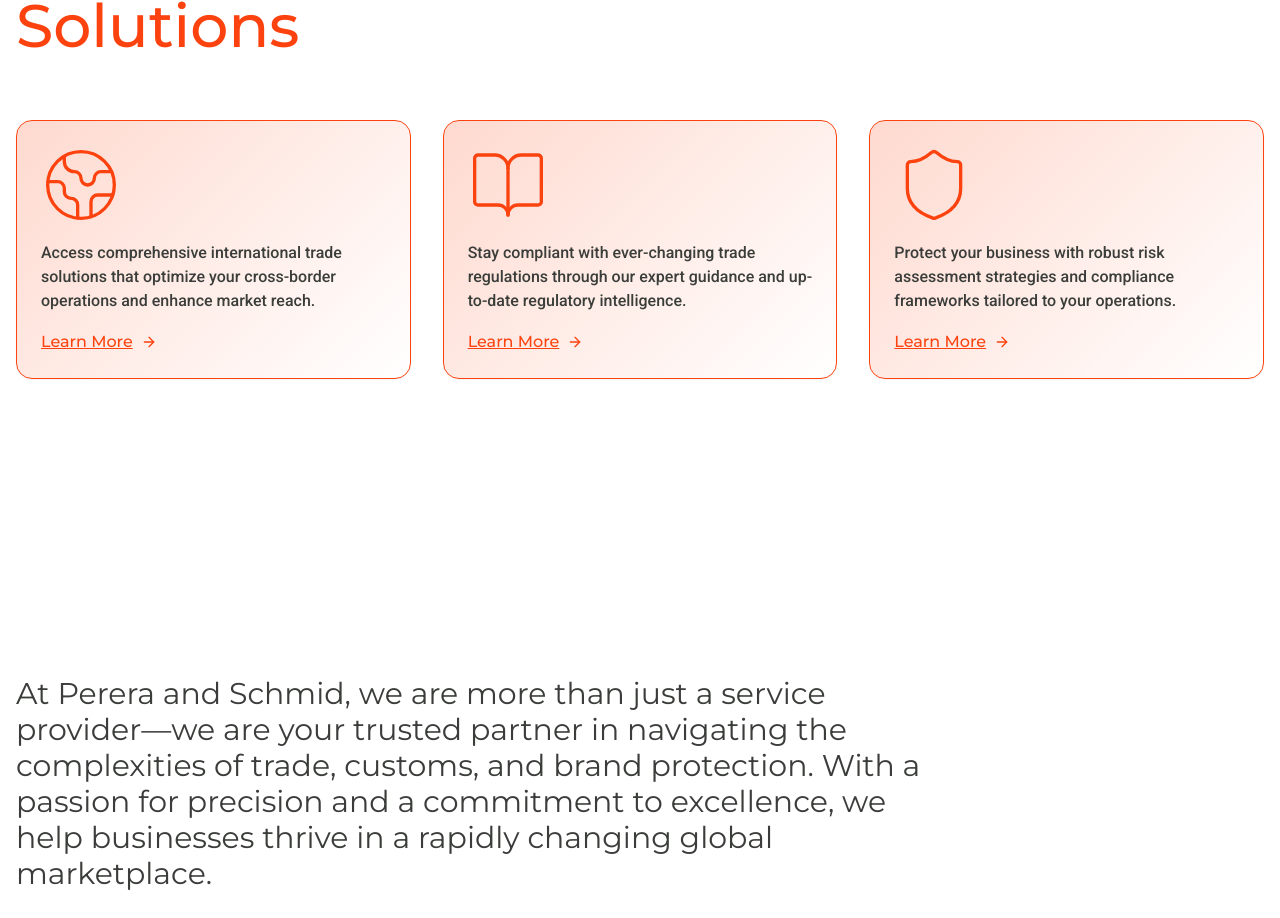
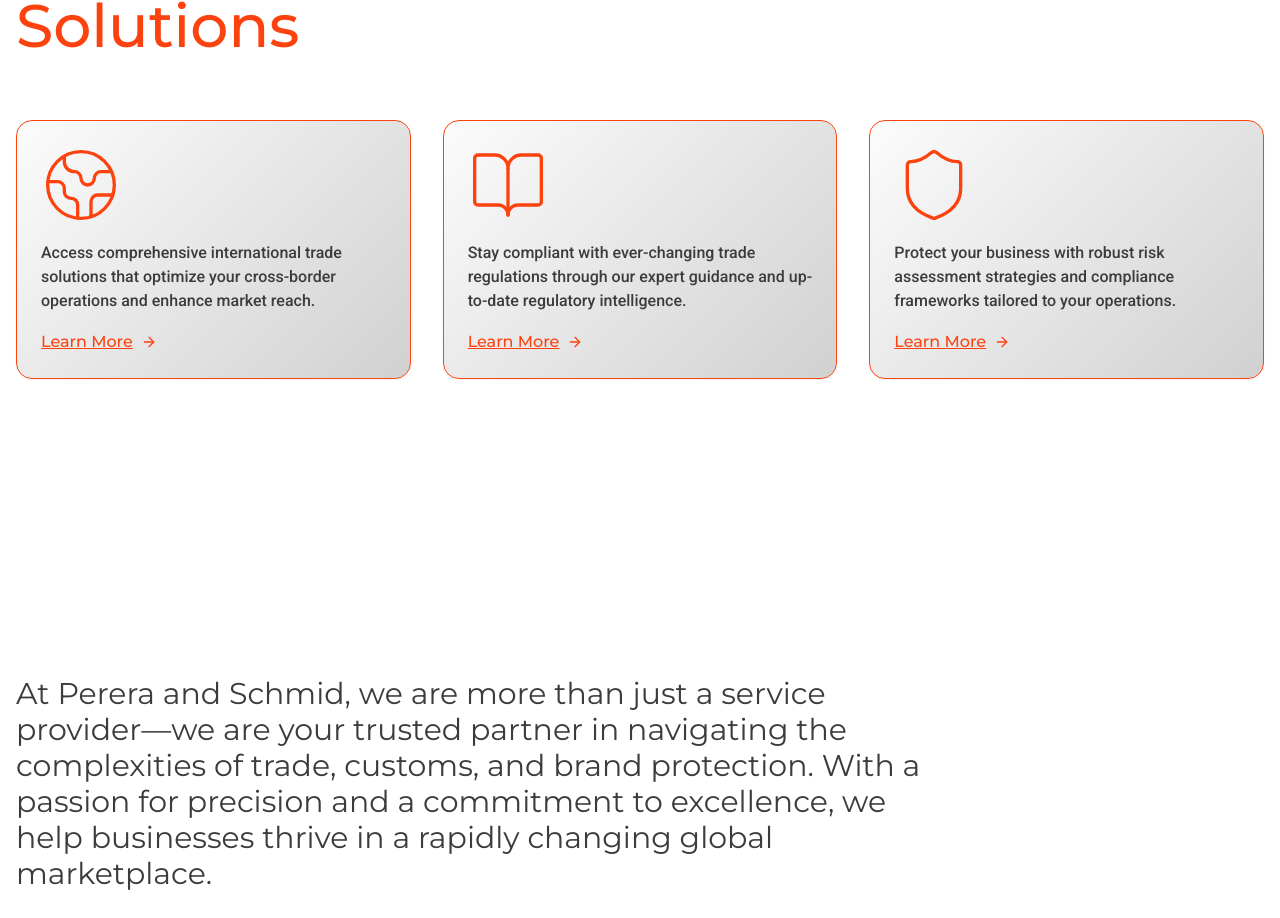
Before and after one commit to mujbf/psts, a React (Vite) app in the folder psts-web/: page / in a window 1280 px wide. Shown: the part 1900-2818 px from the top of the page. Built offline with nearby package versions, Linux system fonts and the light colour scheme.

Commit message:
vercel 6

```diff
--- a/psts-web/src/components/sections/Col1.tsx
+++ b/psts-web/src/components/sections/Col1.tsx
@@ -1,7 +1,7 @@
-// import React from "react";
+import React from "react";
 import { Globe2, BookOpen, Shield, ArrowRight } from "lucide-react";
 
-const Col1 = () => {
+const Col1: React.FC = () => {
   const cards = [
     {
       icon: <Globe2 className="w-20 h-20 text-primary" strokeWidth={1} />,
--- a/psts-web/src/components/sections/Col2.tsx
+++ b/psts-web/src/components/sections/Col2.tsx
@@ -1,9 +1,9 @@
-// import React from "react";
+import React from "react";
 import { ArrowRight } from "lucide-react";
 import image1 from "../../assets/images/people/l-schmid.jpg";
 import image2 from "../../assets/images/people/s-perera.jpg";
 
-const Col2 = () => {
+const Col2: React.FC = () => {
   const cards = [
     {
       image: image1,
--- a/psts-web/src/components/sections/Col3.tsx
+++ b/psts-web/src/components/sections/Col3.tsx
@@ -1,3 +1,4 @@
+import React from "react";
 import { useState, useEffect } from "react";
 import { Star, StarHalf } from "lucide-react";
 import imageSample from "../../assets/images/testimonal-user-sample.png";
@@ -10,7 +11,7 @@ interface Testimonial {
   imageUrl: string;
 }
 
-const Col3 = () => {
+const Col3: React.FC = () => {
   const [position, setPosition] = useState(0);
 
   const testimonials: Testimonial[] = [
--- a/psts-web/src/index.css
+++ b/psts-web/src/index.css
@@ -43,5 +43,5 @@
 }
 
 .card-gradient {
-  background: linear-gradient(135deg, #FC430F33 0%, #ffffff 100%);
+  background: linear-gradient(135deg, #F4F4F44D 0%, #6766664D 100%);
 }
```
